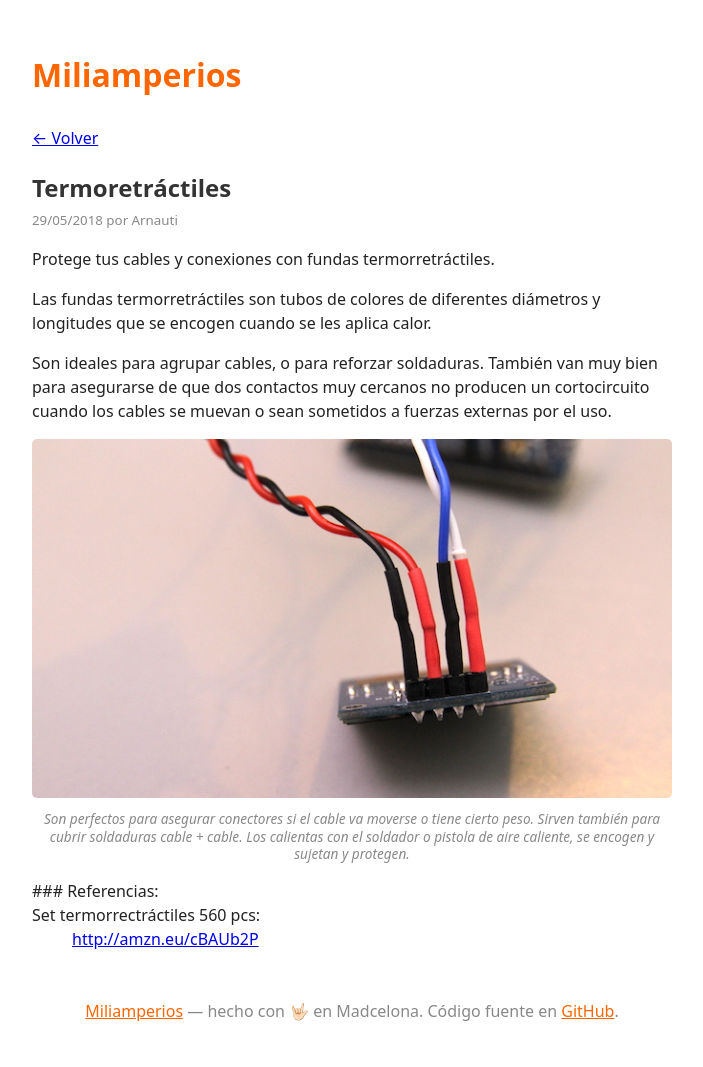
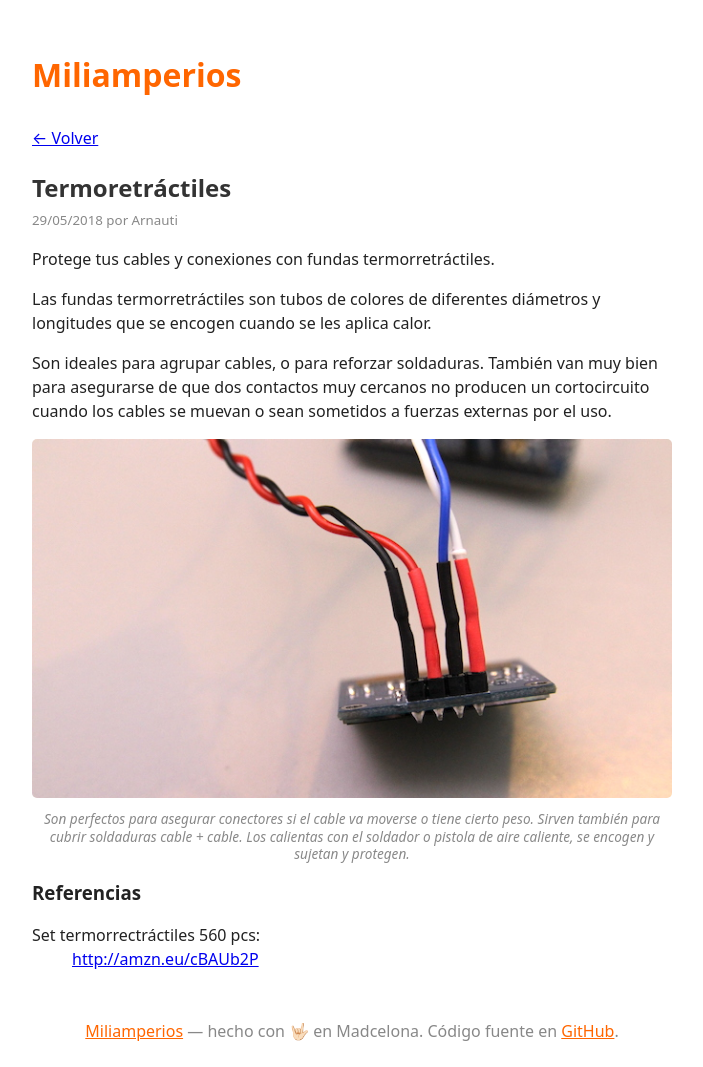
Before and after one commit to miliamperios/miliamperios.github.io, a Jekyll site: the page built from _posts/2018-05-29-termoretractiles.md, in a window 1280 px wide. Shown: the whole page, without its empty margins (288-991 px from the left). Built offline with Jekyll 4.4.1, drawn with Linux system fonts in a browser that asks for light colours.

```diff
--- a/_posts/2018-05-29-termoretractiles.md
+++ b/_posts/2018-05-29-termoretractiles.md
@@ -17,6 +17,7 @@ Son ideales para agrupar cables, o para reforzar soldaduras. También van muy bi
   caption="Son perfectos para asegurar conectores si el cable va moverse o tiene cierto peso. Sirven también para cubrir soldaduras cable + cable. Los calientas con el soldador o pistola de aire caliente, se encogen y sujetan y protegen."
  %}
 
- ### Referencias:
+### Referencias
+
  Set termorrectráctiles 560 pcs:
  : <http://amzn.eu/cBAUb2P>
```
